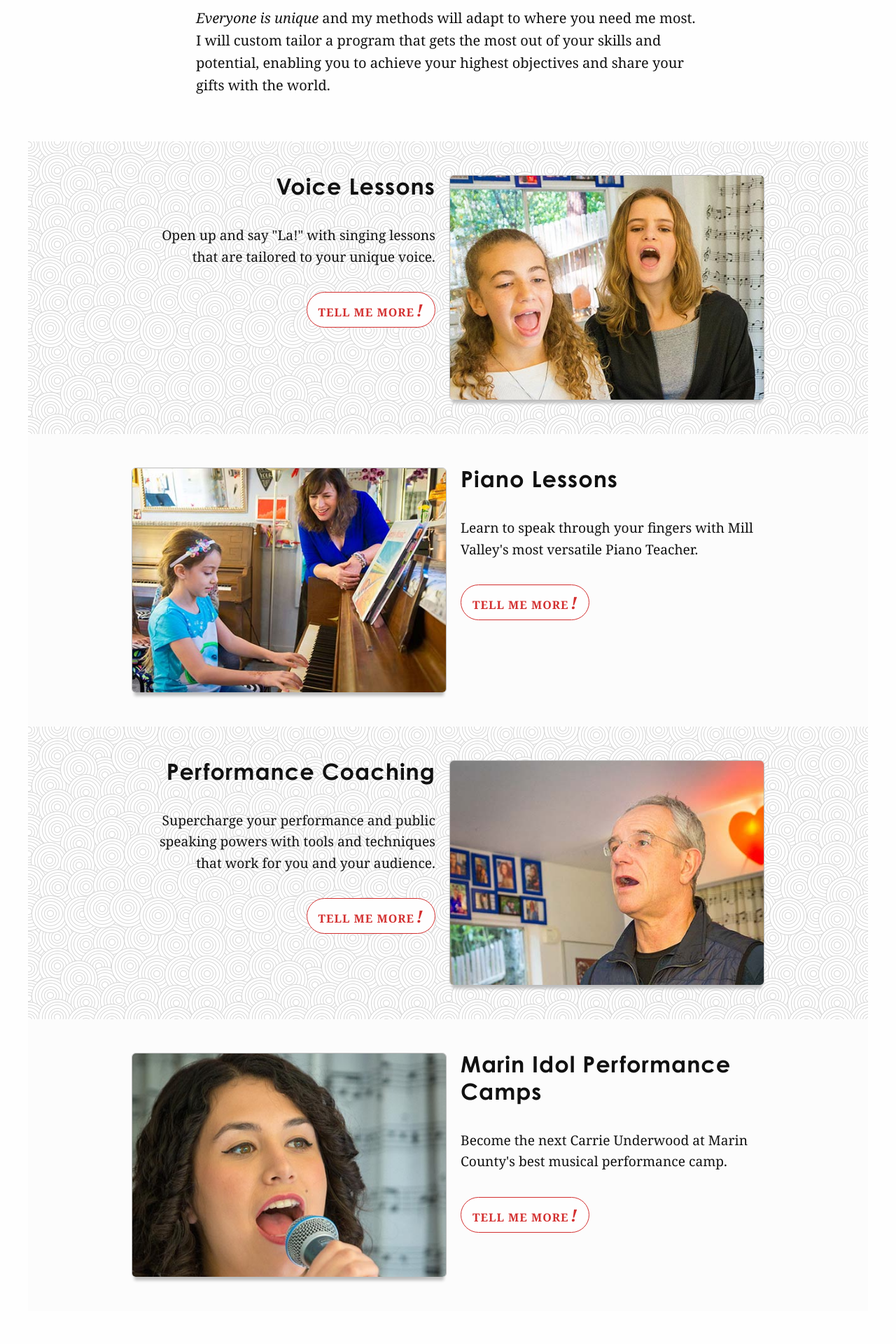
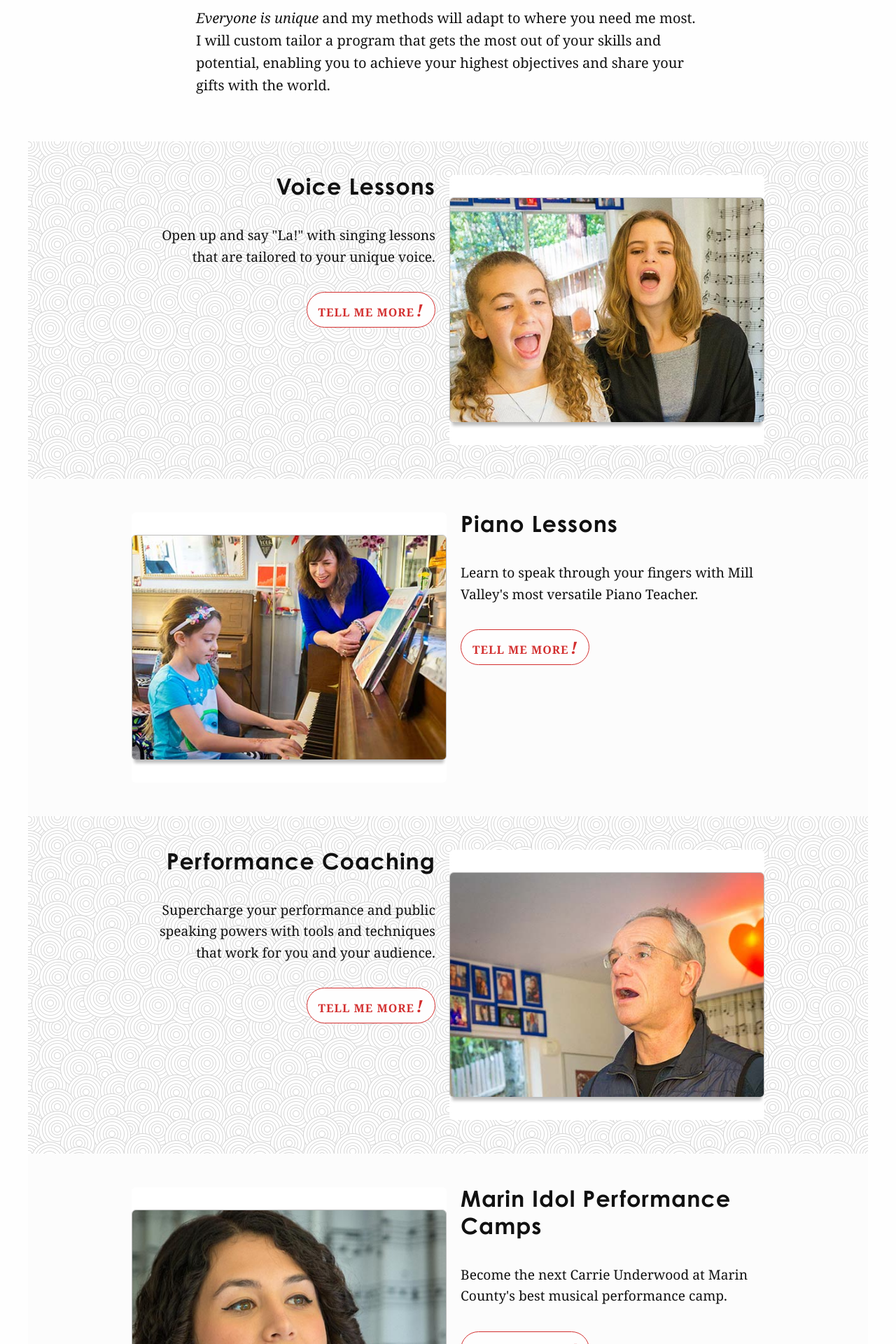
Before and after one commit to cchaiken/ccms, a Jekyll site: the page built from index.md, in a window 1280 px wide. Shown: the part 2431-4351 px from the top of the page at 70% size. Built offline with Jekyll 4.4.1, drawn with Linux system fonts in a browser that asks for light colours; some web fonts are replaced.

Commit message:
increase vertical margin for main images

```diff
--- a/_sass/base/_base.scss
+++ b/_sass/base/_base.scss
@@ -61,7 +61,7 @@ main {
 
   img:not(.testimonial-avatar) {
     display: block;
-    margin: auto;
+    margin: 2em auto;
     max-width: 600px;
     width: 100%;
   }
```
